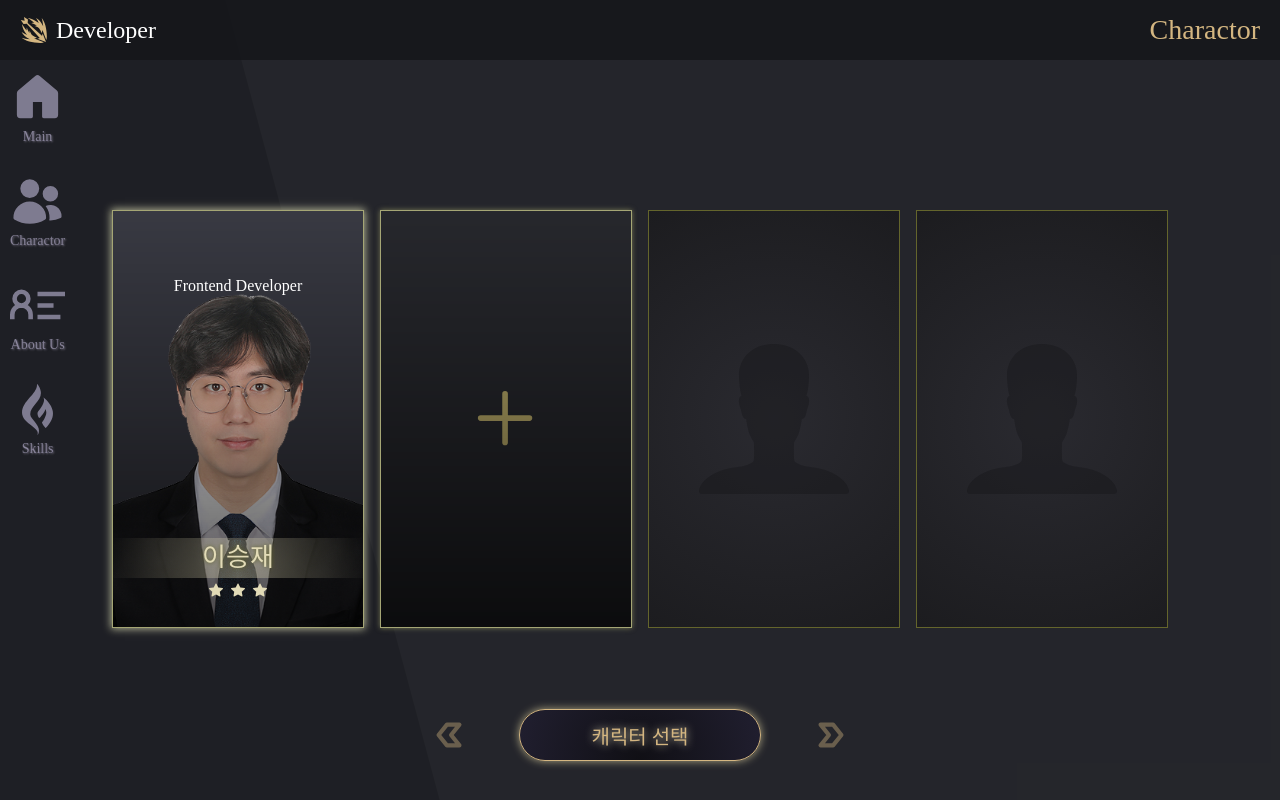
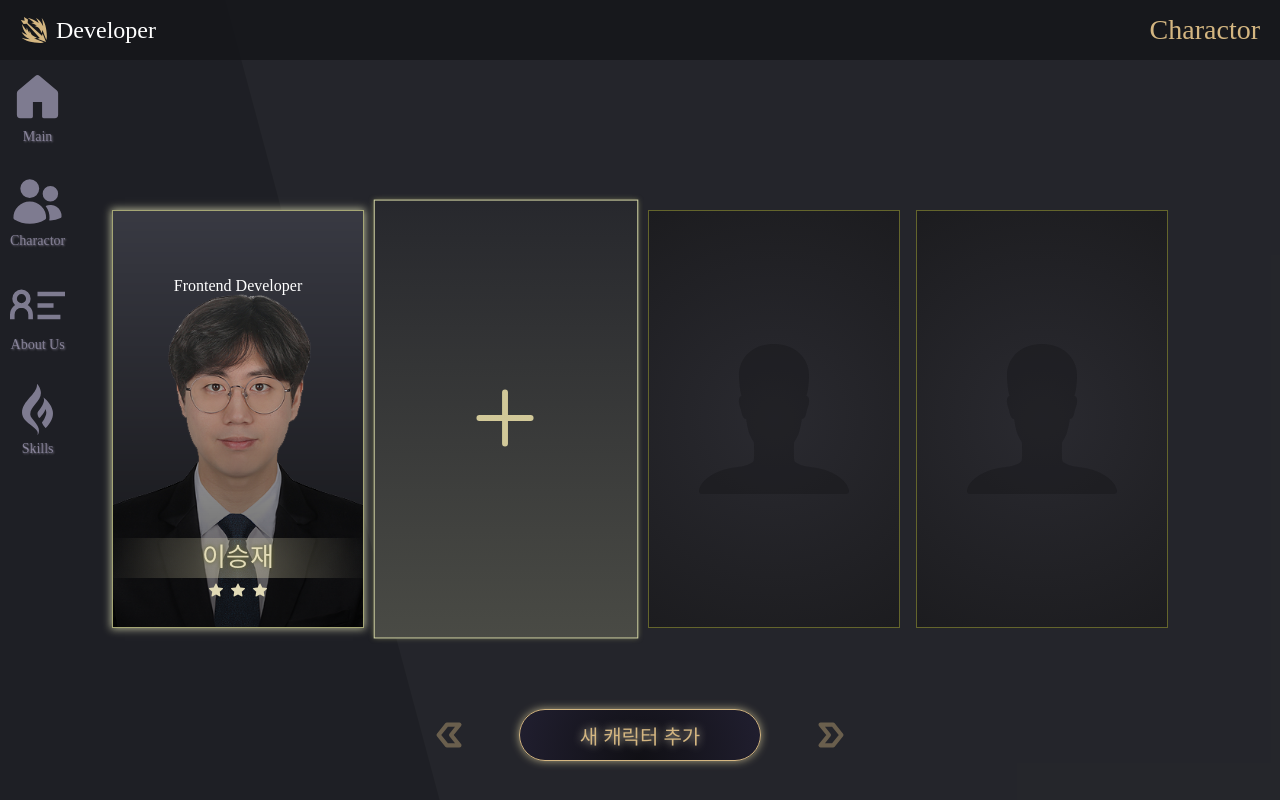
Before and after one commit to seungjaelee2684/seungjae-portfolio, a React (Create React App) app: page /loby in a window 1280 px wide. Both pictures are taken after a click on the element 506 px from the left and 419 px from the top of the page. Built offline with nearby package versions, Linux system fonts and the light colour scheme; a web font is replaced by a local one.

Commit message:
<feat: 캐릭터 선택창 버튼 구현>

```diff
--- a/src/pages/LobyPage.tsx
+++ b/src/pages/LobyPage.tsx
@@ -16,14 +16,56 @@ const LobyPage = () => {
   const dispatch = useDispatch();
   const navigate = useNavigate();
 
-  useEffect(() => {
-    dispatch(pageMove("Charactor"));
-  }, []);
+  type CharactorType = {
+    id: number,
+    content: string,
+  }
 
-  return (
-    <LobyInBoxContainer>
-      <CardWrapper>
-        <CardContainer onClick={() => navigate("/about")}>
+  const charactor : CharactorType[] = [
+    {id: 1, content: "캐릭터 접속"},
+    {id: 2, content: "새 캐릭터 추가"},
+  ];
+  const [selectCharactor, setSelectCharactor] = useState<number | undefined>();
+  console.log("선택 캐릭터", selectCharactor);
+
+  const onClickSelectHandler = (index: number) => {
+    if (selectCharactor) {
+      if (selectCharactor === index) {
+        setSelectCharactor(undefined);
+      } else {
+        setSelectCharactor(index);
+      };
+    } else {
+      setSelectCharactor(index);
+    };
+  };
+
+  const selectSaveContainer = () => {
+    if (selectCharactor === 1) {
+      return (
+        <SelectCardContainer onClick={() => onClickSelectHandler(1)}>
+          <SelectBackgroundImage src={CardBG} alt=''/>
+          <SelectFilterContainer />
+          <CardContent>
+            <CardTopBox>
+              Frontend Developer
+            </CardTopBox>
+            <CardUnderBox>
+              <CardUnderText>
+                이승재
+              </CardUnderText>
+              <Stars>
+                <BsFillStarFill />
+                <BsFillStarFill />
+                <BsFillStarFill />
+              </Stars>
+            </CardUnderBox>
+          </CardContent>
+        </SelectCardContainer>
+      )
+    } else {
+      return (
+        <CardContainer onClick={() => onClickSelectHandler(1)}>
           <CardBackgroundImage src={CardBG} alt=''/>
           <FilterContainer />
           <CardContent>
@@ -42,14 +84,69 @@ const LobyPage = () => {
             </CardUnderBox>
           </CardContent>
         </CardContainer>
+      )
+    };
+  };
+
+  const selectNewContainer = () => {
+    if (selectCharactor === 2) {
+      return (
+        <SelectCardContainer
+          style={{
+            boxShadow: "#b2b47696 0px 0px 5px 0px",
+            backgroundColor: "#27282d"
+          }}
+          onClick={() => onClickSelectHandler(2)}>
+          <SelectFilterContainer />
+          <GoPlus />
+        </SelectCardContainer>
+      )
+    } else {
+      return (
         <CardContainer
           style={{
             boxShadow: "#b2b47696 0px 0px 5px 0px",
             backgroundColor: "#27282d"
-          }}>
+          }}
+          onClick={() => onClickSelectHandler(2)}>
           <FilterContainer />
           <GoPlus />
         </CardContainer>
+      )
+    }
+  };
+
+  const selectButton = () => {
+    if (selectCharactor) {
+      return (
+        <ChoiceButton onClick={() => {
+          if (selectCharactor === 1) {
+            navigate("/about");
+          } else {
+
+          };
+        }}>
+          {charactor[selectCharactor - 1]?.content}
+        </ChoiceButton>
+      );
+    } else {
+      return (
+        <ChoiceButton>
+          캐릭터 선택
+        </ChoiceButton>
+      )
+    }
+  };
+
+  useEffect(() => {
+    dispatch(pageMove("Charactor"));
+  }, []);
+
+  return (
+    <LobyInBoxContainer>
+      <CardWrapper>
+        {selectSaveContainer()}
+        {selectNewContainer()}
         <NoneCardContainer>
           <IoIosPerson />
         </NoneCardContainer>
@@ -61,9 +158,7 @@ const LobyPage = () => {
         <PrevNextButton xy="-50%">
           <TbArrowBadgeLeft />
         </PrevNextButton>
-        <ChoiceButton>
-          캐릭터 선택
-        </ChoiceButton>
+        {selectButton()}
         <PrevNextButton xy="50%">
           <TbArrowBadgeRight />
         </PrevNextButton>
@@ -123,6 +218,12 @@ const CardBackgroundImage = styled.img`
   transition: all 0.2s;
 `;
 
+const SelectBackgroundImage = styled(CardBackgroundImage)`
+  width: 105%;
+  height: 85%;
+  left: -2.5%;
+`;
+
 const FilterContainer = styled.div`
   width: 100%;
   height: 100%;
@@ -132,6 +233,10 @@ const FilterContainer = styled.div`
   z-index: 10;
   background-image: linear-gradient(to top, #000000b1, transparent);
   transition: all 0.2s;
+`;
+
+const SelectFilterContainer = styled(FilterContainer)`
+  background-image: linear-gradient(to top, #d3d4a433, transparent);
 `;
 
 const CardContainer = styled.div`
@@ -176,6 +281,13 @@ const CardContainer = styled.div`
     max-width: 150px;
     max-height: 50%;
   }
+`;
+
+const SelectCardContainer = styled(CardContainer)`
+  box-shadow: #dfe0b5c4 0px 0px 10px 2px;
+  border: 1px solid #d3d4a4;
+  transform: scale(105%);
+  color: #d1c797;
 `;
 
 const NoneCardContainer = styled.div`
```
